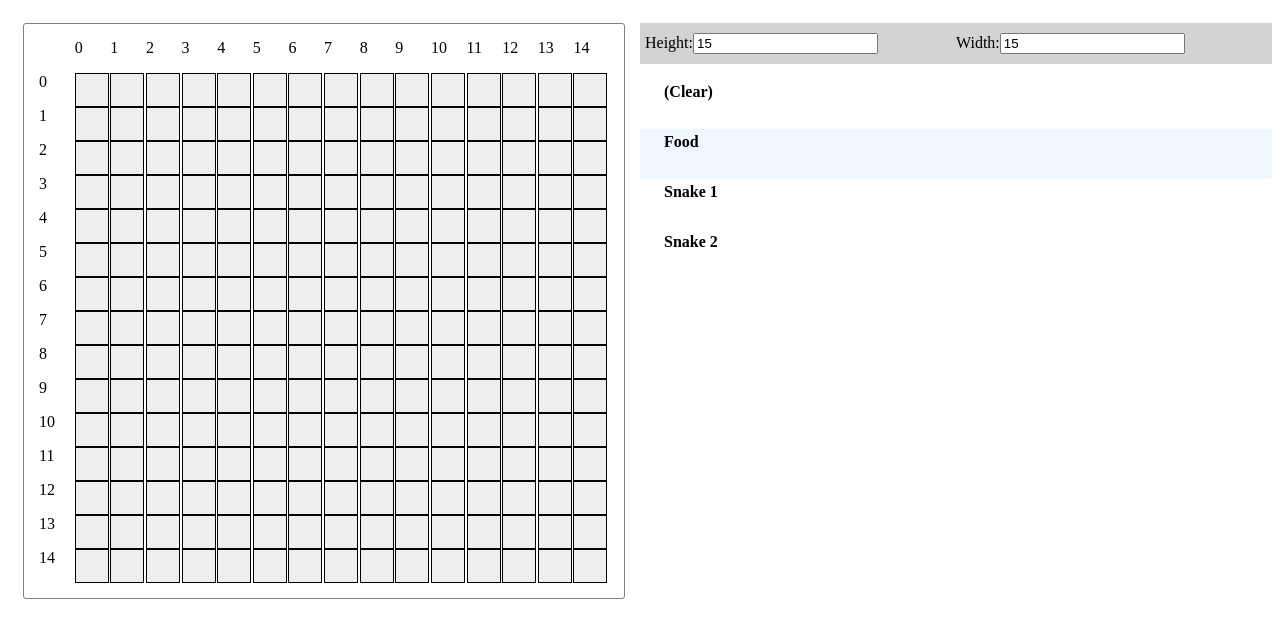
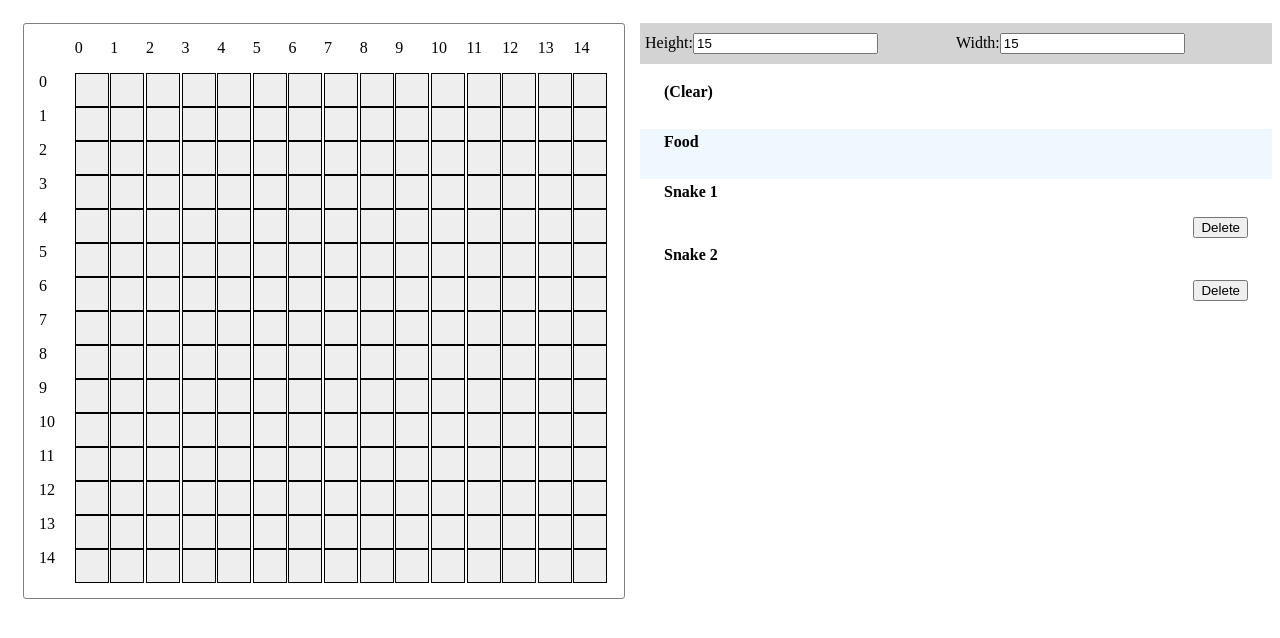
Before and after one commit to JNotelddim/coordinate-plotter, a React (Create React App) app: page / in a window 1280 px wide. Shown: the top 638 px of the page. Built offline with nearby package versions, Linux system fonts and the light colour scheme.

Commit message:
Delete snakes by clicking 'delete' button

```diff
--- a/src/components/App.js
+++ b/src/components/App.js
@@ -3,7 +3,7 @@ import Grid from "@material-ui/core/Grid";
 
 import BoardGrid from "./Grid";
 import GridMeta from "./GridMeta";
-import Snakes from "./Snakes";
+import SnakesOverview from "./SnakesOverview";
 
 const App = () => {
   return (
@@ -14,7 +14,7 @@ const App = () => {
 
       <Grid container item md={4} lg={6} direction="column">
         <GridMeta item md={2} />
-        <Snakes item md={10} />
+        <SnakesOverview item md={10} />
       </Grid>
     </Grid>
   );
--- /dev/null
+++ b/src/components/SnakeInput.js
@@ -0,0 +1,85 @@
+import React from "react";
+import { connect, useDispatch } from "react-redux";
+import PropTypes from "prop-types";
+import Grid from "@material-ui/core/Grid";
+import styled, { css } from "styled-components";
+
+import { setInputMode } from "../state/grid/grid.actions";
+import { CLEAR_INPUT_MODE, FOOD_INPUT_MODE } from "../state/grid/grid.types";
+import { snakeWithCoordinateSelector } from "../state/snakes/snakes.reducers";
+import { deleteSnake } from "../state/snakes/snakes.actions";
+
+const SnakeWrapper = styled(Grid)`
+  cursor: pointer;
+  padding: 4px 24px;
+  width: 100%;
+  min-height: 50px;
+  ${({ isselected }) =>
+    css`
+      background-color: ${isselected === "true" ? "aliceblue" : ""};
+    `}
+`;
+
+export const DeleteSnakeButton = ({ onClick }) => {
+  return (
+    <button style={{ float: "right" }} onClick={onClick}>
+      Delete
+    </button>
+  );
+};
+DeleteSnakeButton.propTypes = {
+  onClick: PropTypes.func
+};
+
+export const SnakeInput = ({ snake, isselected }) => {
+  const dispatch = useDispatch();
+  const contents =
+    snake.id !== CLEAR_INPUT_MODE.id ? (
+      <p>
+        {snake.id !== FOOD_INPUT_MODE.id ? (
+          <DeleteSnakeButton
+            id={snake.id}
+            onClick={e => {
+              e.stopPropagation();
+              if (
+                window.confirm(`Are you sure you want to delete ${snake.name}`)
+              ) {
+                dispatch(deleteSnake(snake.id));
+              }
+            }}
+          />
+        ) : (
+          ""
+        )}
+        {snake.coordinates.join(", ")}
+      </p>
+    ) : null;
+
+  return (
+    <SnakeWrapper
+      item
+      isselected={isselected.toString()}
+      onClick={() => dispatch(setInputMode(snake))}
+      xs={12}
+    >
+      <b>{snake.name}</b>
+      {contents}
+    </SnakeWrapper>
+  );
+};
+SnakeInput.propTypes = {
+  snake: PropTypes.shape({
+    name: PropTypes.string,
+    id: PropTypes.string,
+    coordinates: PropTypes.array
+  }),
+  isselected: PropTypes.bool
+};
+
+const mapStateToProps = (state, ownProps) => {
+  return {
+    snake: snakeWithCoordinateSelector(state, ownProps.id)
+  };
+};
+
+export default connect(mapStateToProps)(SnakeInput);
--- a/src/components/Snakes.js
+++ /dev/null
@@ -1,76 +0,0 @@
-import React from "react";
-import { connect, useDispatch } from "react-redux";
-import PropTypes from "prop-types";
-import Grid from "@material-ui/core/Grid";
-import styled, { css } from "styled-components";
-
-import { setInputMode } from "../state/grid/grid.actions";
-import { snakesDetailsSelector } from "../state/snakes/snakes.reducers";
-
-const SnakeWrapper = styled(Grid)`
-  cursor: pointer;
-  padding: 4px 24px;
-  width: 100%;
-  min-height: 50px;
-  ${({ isselected }) =>
-    css`
-      background-color: ${isselected === "true" ? "aliceblue" : ""};
-    `}
-`;
-
-export const SnakeSection = ({ snake, isselected }) => {
-  const dispatch = useDispatch();
-
-  return (
-    <SnakeWrapper
-      item
-      isselected={isselected.toString()}
-      onClick={() => dispatch(setInputMode(snake))}
-      xs={12}
-    >
-      <b>{snake.name}</b>
-      <p>{snake.id !== "" ? snake.coordinates.join(", ") : ""}</p>
-    </SnakeWrapper>
-  );
-};
-
-const Snakes = ({ snakes, inputMode }) => {
-  const snakeSections = snakes.map(snake => (
-    <SnakeSection
-      snake={snake}
-      isselected={snake === inputMode}
-      key={snake.id}
-    />
-  ));
-
-  return (
-    <Grid container item>
-      {snakeSections}
-    </Grid>
-  );
-};
-
-SnakeSection.propTypes = {
-  snake: PropTypes.shape({
-    name: PropTypes.string,
-    id: PropTypes.string,
-    coordinates: PropTypes.array
-  }),
-  isselected: PropTypes.bool
-};
-
-Snakes.propTypes = {
-  snakes: PropTypes.arrayOf(
-    PropTypes.shape({ name: PropTypes.string, id: PropTypes.string })
-  ),
-  inputMode: PropTypes.shape({ name: PropTypes.string, id: PropTypes.string })
-};
-
-const mapStateToProps = state => {
-  return {
-    snakes: snakesDetailsSelector(state),
-    inputMode: state.grid.inputMode
-  };
-};
-
-export default connect(mapStateToProps)(Snakes);
--- /dev/null
+++ b/src/components/SnakesOverview.js
@@ -0,0 +1,38 @@
+import React from "react";
+import { connect } from "react-redux";
+import PropTypes from "prop-types";
+import Grid from "@material-ui/core/Grid";
+
+import SnakeInput from "./SnakeInput";
+
+export const AddSnakeButton = () => {
+  return <button>New Snake</button>;
+};
+
+const SnakesOverview = ({ snakes, inputMode }) => {
+  console.log(snakes);
+  const snakeSections = snakes.map(snake => (
+    <SnakeInput id={snake.id} isselected={snake === inputMode} key={snake.id} />
+  ));
+
+  return (
+    <Grid container item>
+      {snakeSections}
+    </Grid>
+  );
+};
+SnakesOverview.propTypes = {
+  snakes: PropTypes.arrayOf(
+    PropTypes.shape({ name: PropTypes.string, id: PropTypes.string })
+  ),
+  inputMode: PropTypes.shape({ name: PropTypes.string, id: PropTypes.string })
+};
+
+const mapStateToProps = state => {
+  return {
+    snakes: state.snakes,
+    inputMode: state.grid.inputMode
+  };
+};
+
+export default connect(mapStateToProps)(SnakesOverview);
--- /dev/null
+++ b/src/state/snakes/snakes.actions.js
@@ -0,0 +1,18 @@
+import { ADD_SNAKE, EDIT_SNAKE, DELETE_SNAKE } from "./snakes.types";
+
+const addSnake = (id, name) => ({
+  type: ADD_SNAKE,
+  payload: { id, name }
+});
+
+const editSnake = (id, name) => ({
+  type: EDIT_SNAKE,
+  payload: { id, name }
+});
+
+const deleteSnake = id => ({
+  type: DELETE_SNAKE,
+  payload: id
+});
+
+export { addSnake, editSnake, deleteSnake };
--- a/src/state/snakes/snakes.reducers.js
+++ b/src/state/snakes/snakes.reducers.js
@@ -1,4 +1,5 @@
 import { FOOD_INPUT_MODE, CLEAR_INPUT_MODE } from "../grid/grid.types";
+import { DELETE_SNAKE, ADD_SNAKE, EDIT_SNAKE } from "./snakes.types";
 
 const DEFAULT_SNAKES_STATE = [
   CLEAR_INPUT_MODE,
@@ -12,8 +13,23 @@ const DEFAULT_SNAKES_STATE = [
     id: "s2"
   }
 ];
+
 const snakesReducer = (state = DEFAULT_SNAKES_STATE, action) => {
   switch (action.type) {
+    case DELETE_SNAKE:
+      console.log(`Deleting snake w/ id: ${action.payload}`);
+      // const newSnakes = state.filter(s => s.id !== action.payload);
+      // console.log(newSnakes);
+      return [...state.filter(snake => snake.id !== action.payload)];
+    case ADD_SNAKE:
+      return [...state, action.payload];
+    case EDIT_SNAKE:
+      return [
+        ...state.snakes.map(snake =>
+          snake.id !== action.payload.id ? snake : action.payload
+        )
+      ];
+
     default:
       return state;
   }
@@ -25,7 +41,7 @@ export const snakeWithCoordinateSelector = (appState, id) => {
     return null;
   }
 
-  const snake = filteredSnake[0];
+  const snake = { ...filteredSnake[0] };
   const coordinatesByRows = appState.grid.contents.map((row, y) => {
     const rowCells = [];
     row.forEach((cell, x) => {
@@ -52,11 +68,4 @@ export const snakeWithCoordinateSelector = (appState, id) => {
   return snake;
 };
 
-export const snakesDetailsSelector = appState => {
-  const snakesWCoordinates = appState.snakes.map(s =>
-    snakeWithCoordinateSelector(appState, s.id)
-  );
-  return snakesWCoordinates;
-};
-
 export default snakesReducer;
--- a/src/state/snakes/snakes.types.js
+++ b/src/state/snakes/snakes.types.js
@@ -0,0 +1,3 @@
+export const DELETE_SNAKE = "DELETE_SNAKE";
+export const ADD_SNAKE = "ADD_SNAKE";
+export const EDIT_SNAKE = "EDIT_SNAKE";
```
Also changed, not shown: src/state/snakes/snakes.action.js (deleted).
